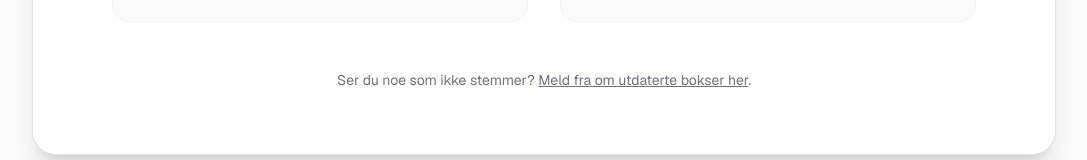
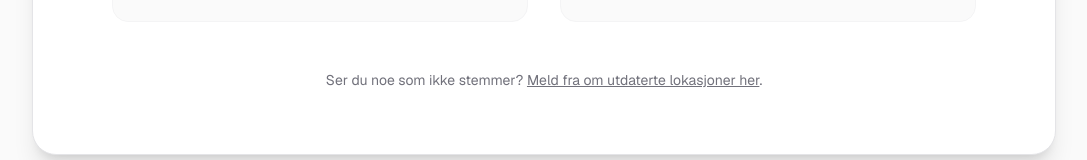
Before and after one commit to JulianNymark/tekstil-innsamling-oslo, a Next.js app: page / in a window 1280 px wide. Shown: the part 1073-1233 px from the top of the page, without its empty margins (96-1183 px from the left). Built offline with nearby package versions, Linux system fonts and the light colour scheme.

Commit message:
update readme & human teksts

```diff
--- a/app/page.tsx
+++ b/app/page.tsx
@@ -1,10 +1,14 @@
-'use client';
+"use client";
 
-import dynamic from 'next/dynamic';
+import dynamic from "next/dynamic";
 
-const Map = dynamic(() => import('./Map'), {
+const Map = dynamic(() => import("./Map"), {
   ssr: false,
-  loading: () => <div className="h-[600px] w-full bg-zinc-100 dark:bg-zinc-900 flex items-center justify-center text-zinc-500 rounded-xl">Loading map...</div>
+  loading: () => (
+    <div className="h-[600px] w-full bg-zinc-100 dark:bg-zinc-900 flex items-center justify-center text-zinc-500 rounded-xl">
+      Loading map...
+    </div>
+  ),
 });
 
 export default function Home() {
@@ -47,7 +51,14 @@ export default function Home() {
 
         <div className="w-full max-w-4xl px-4 text-center">
           <p className="text-sm text-zinc-500 dark:text-zinc-500">
-            Ser du noe som ikke stemmer? <a href="https://github.com/JulianNymark/tekstil-innsamling-oslo/issues/new/choose" className="underline hover:text-zinc-800 dark:hover:text-zinc-200 transition-colors">Meld fra om utdaterte bokser her</a>.
+            Ser du noe som ikke stemmer?{" "}
+            <a
+              href="https://github.com/JulianNymark/tekstil-innsamling-oslo/issues/new/choose"
+              className="underline hover:text-zinc-800 dark:hover:text-zinc-200 transition-colors"
+            >
+              Meld fra om utdaterte lokasjoner her
+            </a>
+            .
           </p>
         </div>
       </main>
```
Also changed, not shown: 1 other file (tests, documents, lock files or other folders).
